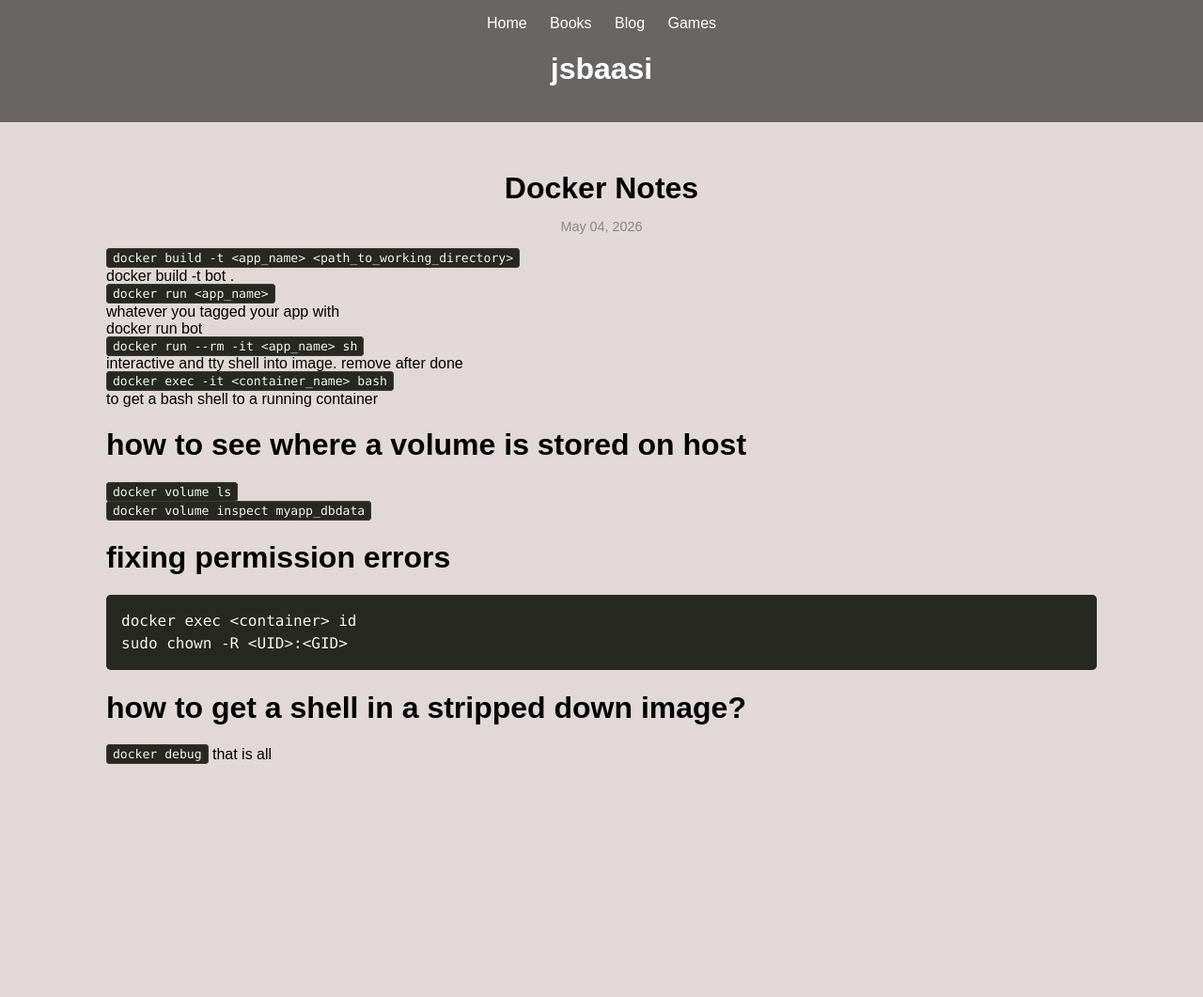
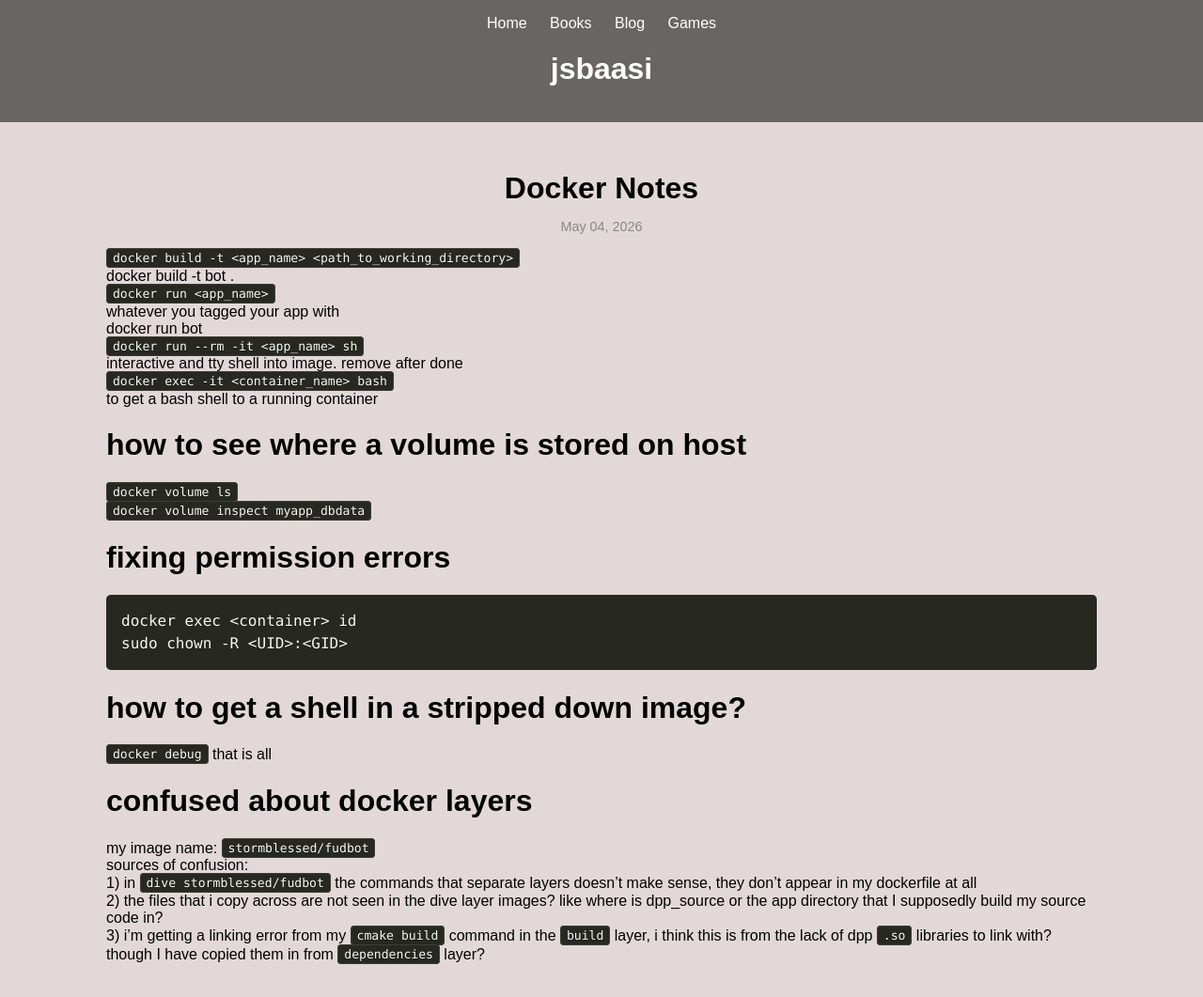
Before and after one commit to jsbaasi/jsbaasi.github.io, a Jekyll site: the page built from _posts/2026-05-04-docker-notes.md, in a window 1280 px wide. Shown: the whole page at 94% size. Built offline with Jekyll 4.4.1, drawn with Linux system fonts in a browser that asks for light colours; before the commit the page ends 900 px from its top, so only the background shows below that.

Commit message:
vault backup: 2026-09-22 06:31:14

````diff
--- a/_posts/2026-05-04-docker-notes.md
+++ b/_posts/2026-05-04-docker-notes.md
@@ -24,3 +24,9 @@
 ```
 # how to get a shell in a stripped down image?
 `docker debug` that is all
+# confused about docker layers
+my image name: `stormblessed/fudbot`
+sources of confusion:
+1) in `dive stormblessed/fudbot` the commands that separate layers doesn't make sense, they don't appear in my dockerfile at all
+2) the files that i copy across are not seen in the dive layer images? like where is dpp_source or the app directory that I supposedly build my source code in?
+3) i'm getting a linking error from my `cmake build` command in the `build` layer, i think this is from the lack of dpp `.so` libraries to link with? though I have copied them in from `dependencies` layer?
````
